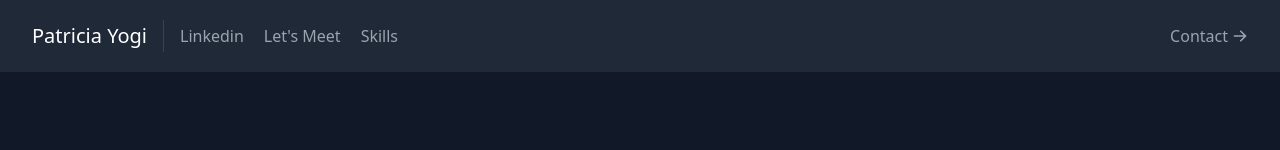
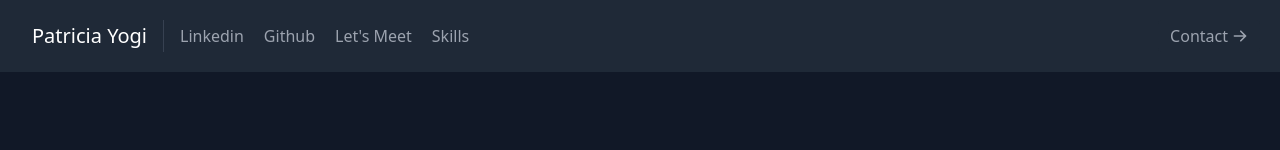
Before and after one commit to patriciayogi/my-portfolio, a React (Create React App) app: page / in a window 1280 px wide. Shown: the top 150 px of the page. Built offline with nearby package versions, Linux system fonts and the light colour scheme.

Commit message:
add github url

```diff
--- a/src/components/Navbar.js
+++ b/src/components/Navbar.js
@@ -13,6 +13,9 @@ export default function Navbar() {
         <nav className="md:mr-auto md:ml-4 md:py-1 md:pl-4 md:border-l md:border-gray-700	flex flex-wrap items-center text-base justify-center">
           <a href="https://www.linkedin.com/in/patriciayogi/" target="_blank" className="mr-5 hover:text-white">
             Linkedin
+          </a>
+          <a href="https://github.com/patriciayogi" target="_blank" className="mr-5 hover:text-white">
+            Github
           </a>
           <a href="https://koalendar.com/e/meet-with-patricia-yogi/" target="_blank" className="mr-5 hover:text-white">
             Let's Meet
```
